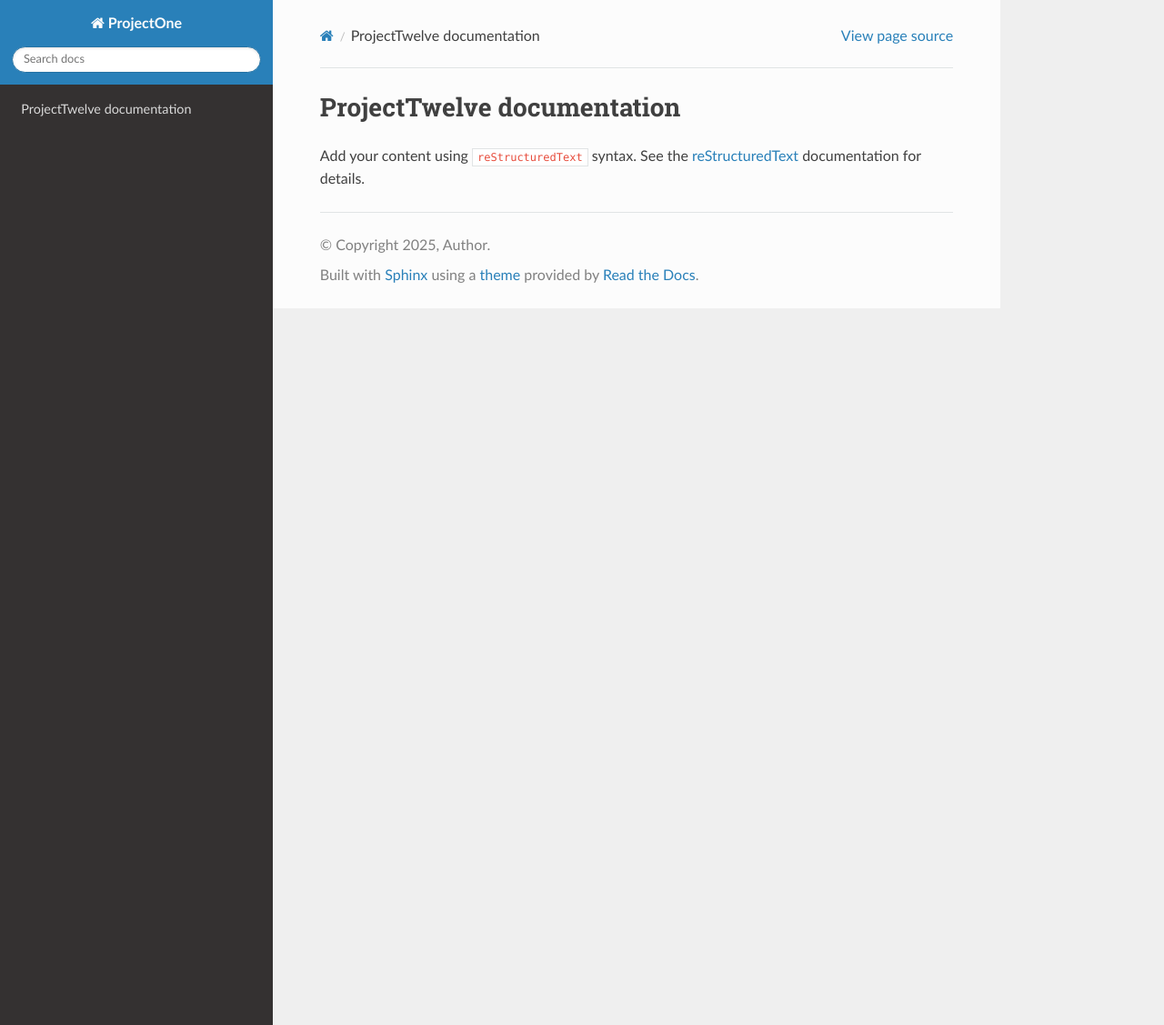
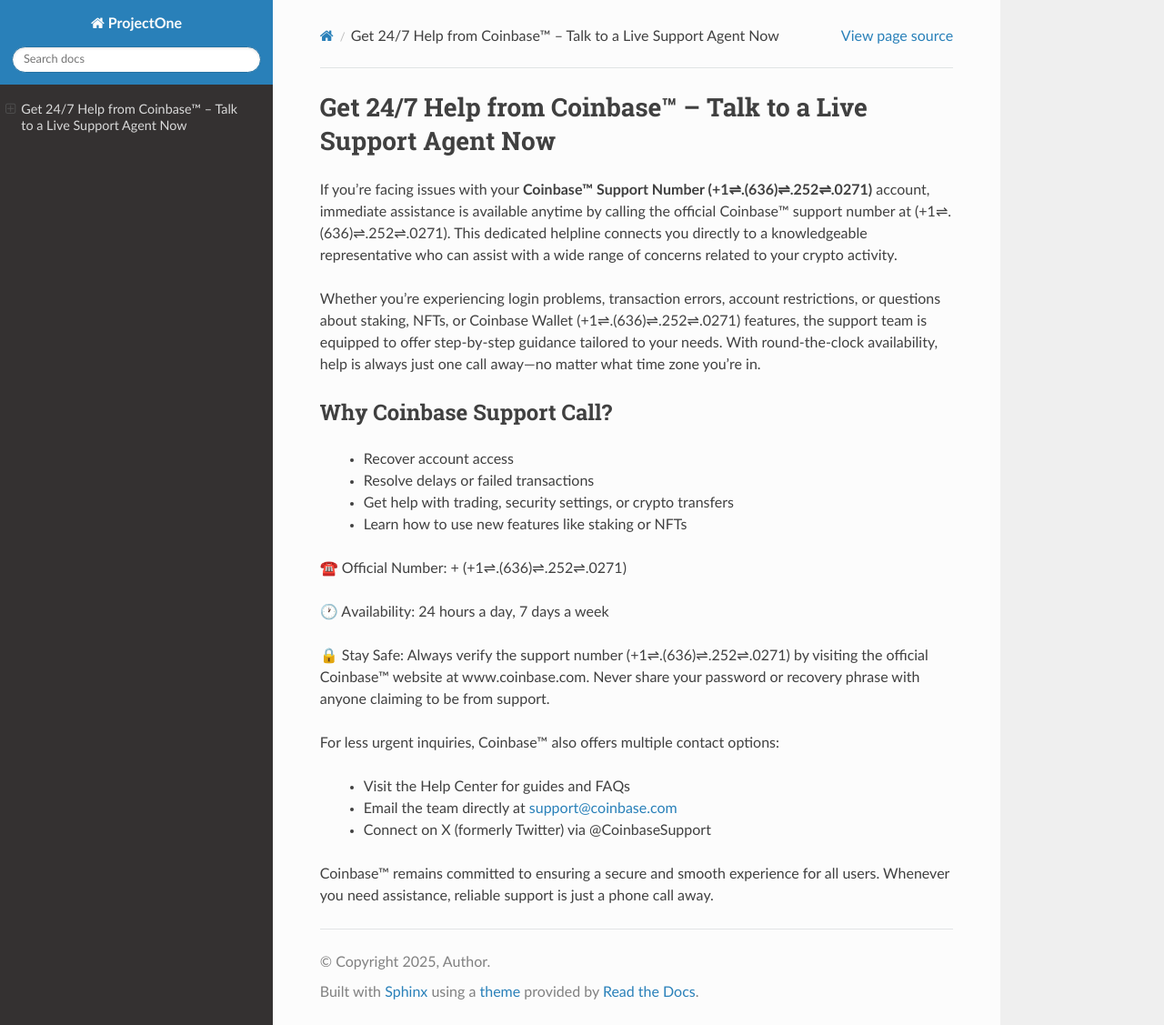
Before and after one commit to amitkumar7245/PythonProjectTwentyOne, a Sphinx documentation site: the page built from source/index.rst, in a window 1280 px wide and 1127 px high. Shown: the whole window at 91% size. Built offline with Sphinx 7.4.7 and the Read the Docs theme 3.1.0, drawn with Linux system fonts in a browser that asks for light colours.

Commit message:
website the update

```diff
--- a/source/conf.py
+++ b/source/conf.py
@@ -25,3 +25,15 @@
 
 html_theme = 'sphinx_rtd_theme'
 html_static_path = ['_static']
+
+
+
+# -- Bing Webmaster Tools Verification Meta Tag ------------------------------
+
+def add_bing_meta(app, pagename, templatename, context, doctree):
+    context['metatags'] = context.get('metatags', '') + \
+        '<meta name="msvalidate.01" content="FC509CF16E0F367160AF6AF51658C425" />\n'
+
+def setup(app):
+    app.add_config_value('meta_tags', '', 'html')
+    app.connect('html-page-context', add_bing_meta)
--- a/source/index.rst
+++ b/source/index.rst
@@ -1,14 +1,42 @@
-.. ProjectTwelve documentation master file, created by
-   sphinx-quickstart on Tue Jul 15 10:36:47 2025.
+.. ProjectOne documentation master file, created by
+   sphinx-quickstart on Wed Jul 16 22:11:01 2025.
    You can adapt this file completely to your liking, but it should at least
    contain the root `toctree` directive.
 
-ProjectTwelve documentation
-===========================
+Get 24/7 Help from Coinbase™ – Talk to a Live Support Agent Now
+================================================================
 
-Add your content using ``reStructuredText`` syntax. See the
-`reStructuredText <https://www.sphinx-doc.org/en/master/usage/restructuredtext/index.html>`_
-documentation for details.
+If you're facing issues with your **Coinbase™ Support Number (+1⇌.(636)⇌.252⇌.0271)** account, immediate assistance is available anytime by calling the official Coinbase™ support number at (+1⇌.(636)⇌.252⇌.0271). This dedicated helpline connects you directly to a knowledgeable representative who can assist with a wide range of concerns related to your crypto activity.
+
+Whether you're experiencing login problems, transaction errors, account restrictions, or questions about staking, NFTs, or Coinbase Wallet (+1⇌.(636)⇌.252⇌.0271) features, the support team is equipped to offer step-by-step guidance tailored to your needs. With round-the-clock availability, help is always just one call away—no matter what time zone you're in.
+
+Why Coinbase Support Call?
+---------------------------
+
+   * Recover account access
+
+   * Resolve delays or failed transactions
+
+   * Get help with trading, security settings, or crypto transfers
+
+   * Learn how to use new features like staking or NFTs
+
+☎️ Official Number: + (+1⇌.(636)⇌.252⇌.0271)
+
+🕐 Availability: 24 hours a day, 7 days a week
+
+🔒 Stay Safe: Always verify the support number (+1⇌.(636)⇌.252⇌.0271) by visiting the official Coinbase™ website at www.coinbase.com. Never share your password or recovery phrase with anyone claiming to be from support.
+
+For less urgent inquiries, Coinbase™ also offers multiple contact options:
+
+   * Visit the Help Center for guides and FAQs
+
+   * Email the team directly at support@coinbase.com
+
+   * Connect on X (formerly Twitter) via @CoinbaseSupport
+
+Coinbase™ remains committed to ensuring a secure and smooth experience for all users. Whenever you need assistance, reliable support is just a phone call away.
+
 
 
 .. toctree::
```
Also changed, not shown: 10 other files.
